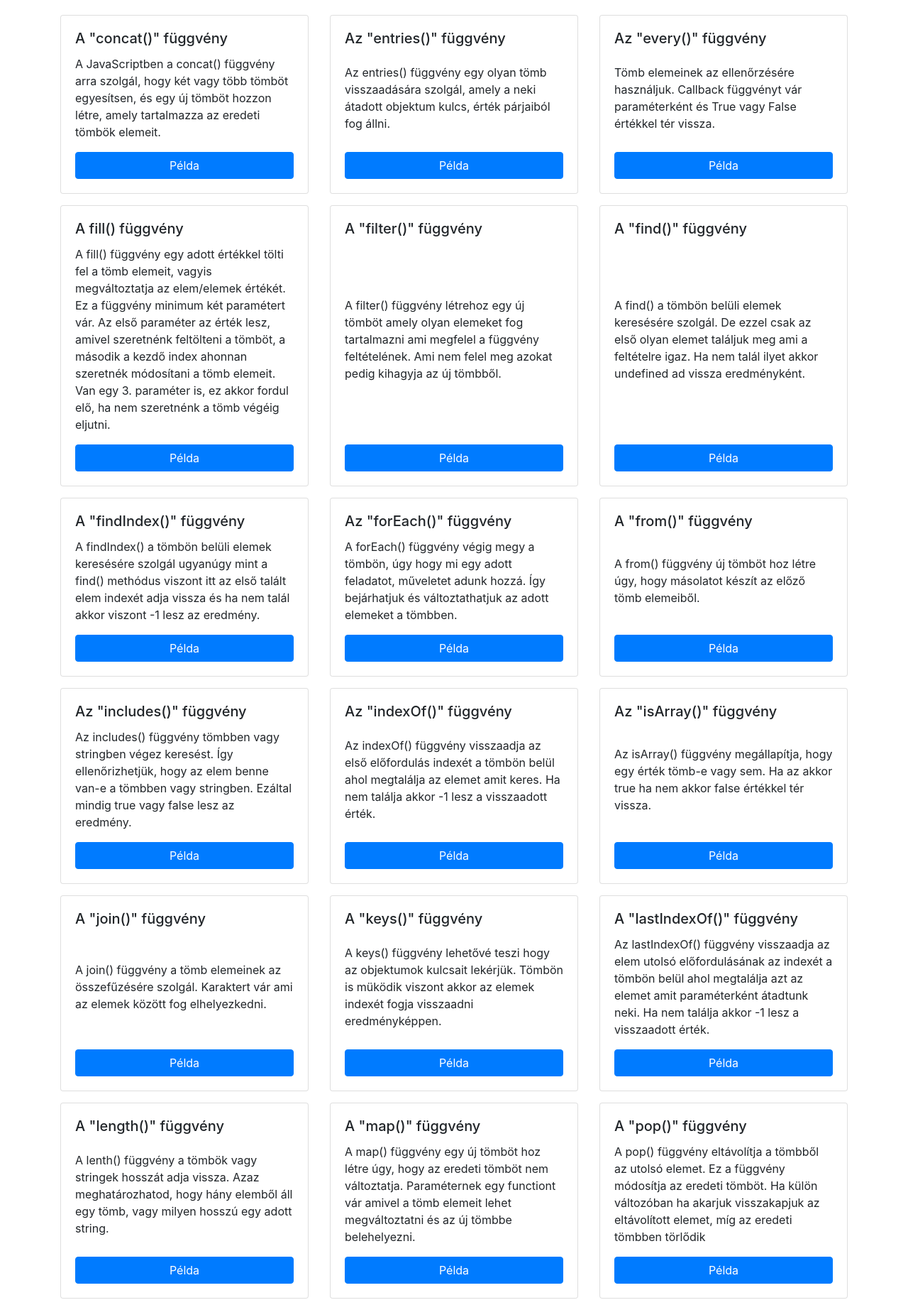
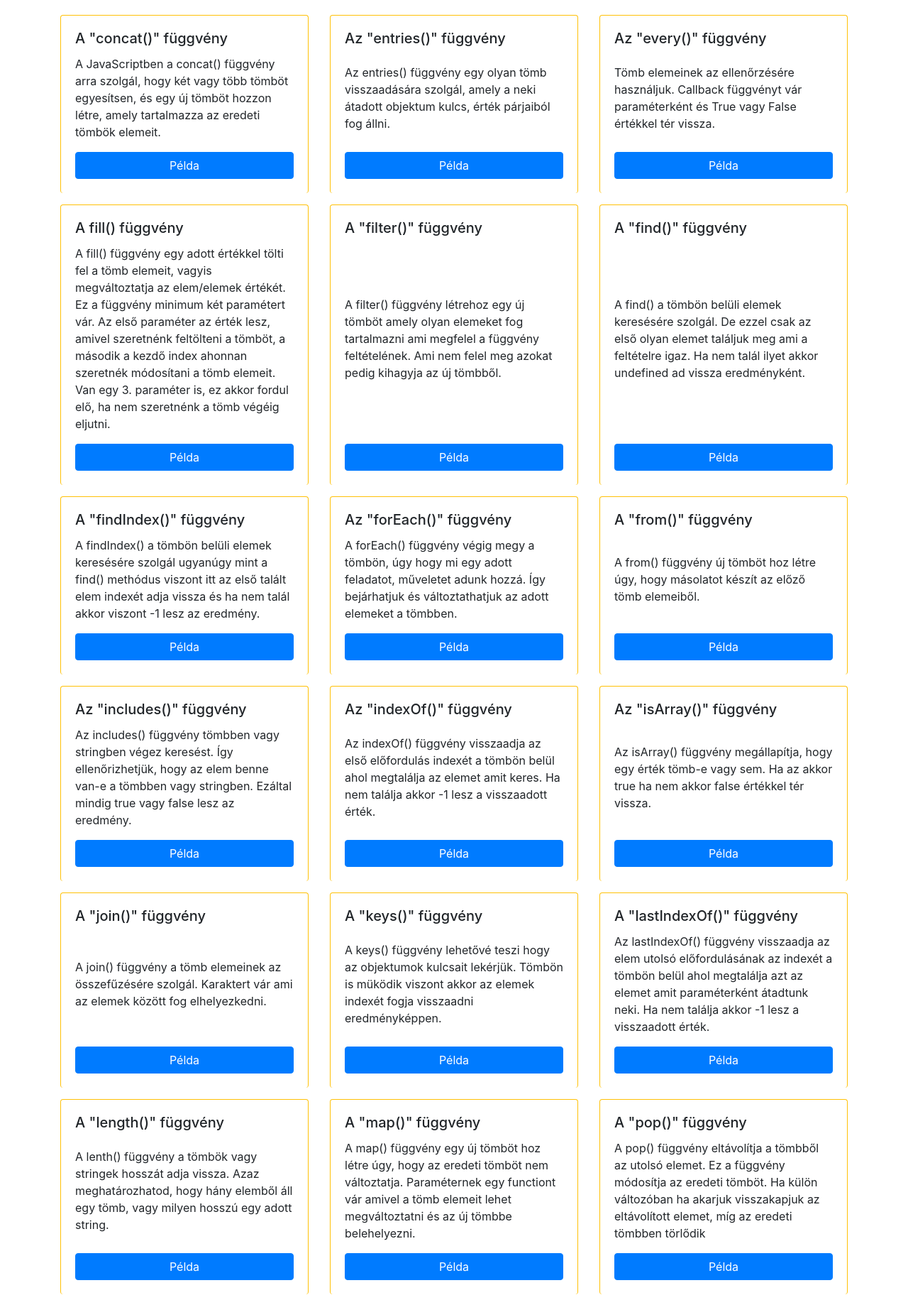
Before and after one commit to zoltan-gacsal/METHOD, a plain HTML site: page index.html in a window 1280 px wide. Shown: the part 75-1906 px from the top of the page at 71% size. Drawn offline with nearby package versions, Linux system fonts and the light colour scheme.

Commit message:
border on the card

```diff
--- a/index.html
+++ b/index.html
@@ -19,7 +19,7 @@
         <div class="card-group ">
             <div class="row d-flex ">
                 <div class="col-md-4 mb-3">
-                    <div class="card ">
+                    <div class="card border border-bottom-0 border-warning h-100">
                         <div class="card-body d-flex flex-column align-items-start justify-content-between h-100 ">
                             <h5 class="card-title">A "concat()" függvény</h5>
                             <p class="card-text">A JavaScriptben a concat() függvény arra szolgál, hogy két vagy több
@@ -32,7 +32,7 @@
                 </div>
 
                 <div class="col-md-4 mb-3">
-                    <div class="card h-100 ">
+                    <div class="card border border-bottom-0 border-warning h-100 ">
                         <div class="card-body d-flex flex-column align-items-start justify-content-between h-100 d-flex flex-column align-items-start justify-content-between h-100">
                             <h5 class="card-title">Az "entries()" függvény</h5>
                             <p class="card-text">Az entries() függvény egy olyan tömb visszaadására szolgál, amely a
@@ -44,7 +44,7 @@
                 </div>
 
                 <div class="col-md-4 mb-3">
-                    <div class="card h-100">
+                    <div class="card border border-bottom-0 border-warning h-100">
                         <div class="card-body d-flex flex-column align-items-start justify-content-between h-100 d-flex flex-column align-items-start justify-content-between h-100">
                             <h5 class="card-title">Az "every()" függvény</h5>
                             <p class="card-text">Tömb elemeinek az ellenőrzésére használjuk. Callback függvényt vár
@@ -56,7 +56,7 @@
                 </div>
 
                 <div class="col-md-4 mb-3">
-                    <div class="card h-100">
+                    <div class="card border border-bottom-0 border-warning h-100">
                         <div class="card-body d-flex flex-column align-items-start justify-content-between h-100 d-flex flex-column align-items-start justify-content-between h-100">
                             <h5 class="card-title">A fill() függvény</h5>
                             <p class="card-text">A fill() függvény egy adott értékkel tölti fel a tömb elemeit, vagyis
@@ -72,7 +72,7 @@
                 </div>
 
                 <div class="col-md-4 mb-3">
-                    <div class="card h-100">
+                    <div class="card border border-bottom-0 border-warning h-100">
                         <div class="card-body d-flex flex-column align-items-start justify-content-between h-100 d-flex flex-column align-items-start justify-content-between h-100">
                             <h5 class="card-title">A "filter()" függvény</h5>
                             <p class="card-text">A filter() függvény létrehoz egy új tömböt amely olyan elemeket fog
@@ -86,7 +86,7 @@
                 </div>
 
                 <div class="col-md-4 mb-3">
-                    <div class="card h-100">
+                    <div class="card border border-bottom-0 border-warning h-100">
                         <div class="card-body d-flex flex-column align-items-start justify-content-between h-100 d-flex flex-column align-items-start justify-content-between h-100">
                             <h5 class="card-title">A "find()" függvény</h5>
                             <p class="card-text">A find() a tömbön belüli elemek keresésére szolgál. De ezzel csak az
@@ -100,7 +100,7 @@
                 </div>
 
                 <div class="col-md-4 mb-3">
-                    <div class="card h-100">
+                    <div class="card border border-bottom-0 border-warning h-100">
                         <div class="card-body d-flex flex-column align-items-start justify-content-between h-100">
                             <h5 class="card-title">A "findIndex()" függvény</h5>
                             <p class="card-text">A findIndex() a tömbön belüli elemek keresésére szolgál ugyanúgy mint a
@@ -115,7 +115,7 @@
 
 
                 <div class="col-md-4 mb-3">
-                    <div class="card h-100">
+                    <div class="card border border-bottom-0 border-warning h-100">
                         <div class="card-body d-flex flex-column align-items-start justify-content-between h-100">
                             <h5 class="card-title">Az "forEach()" függvény</h5>
                             <p class="card-text">A forEach() függvény végig megy a tömbön, úgy hogy mi egy adott
@@ -129,7 +129,7 @@
                 </div>
 
                 <div class="col-md-4 mb-3">
-                    <div class="card h-100">
+                    <div class="card border border-bottom-0 border-warning h-100">
                         <div class="card-body d-flex flex-column align-items-start justify-content-between h-100">
                             <h5 class="card-title">A "from()" függvény</h5>
                             <p class="card-text">A from() függvény új tömböt hoz létre úgy, hogy másolatot készít az
@@ -142,7 +142,7 @@
                 </div>
 
                 <div class="col-md-4 mb-3">
-                    <div class="card h-100">
+                    <div class="card border border-bottom-0 border-warning h-100">
                         <div class="card-body d-flex flex-column align-items-start justify-content-between h-100">
                             <h5 class="card-title">Az "includes()" függvény</h5>
                             <p class="card-text">Az includes() függvény tömbben vagy stringben végez keresést. Így
@@ -156,7 +156,7 @@
                 </div>
 
                 <div class="col-md-4 mb-3">
-                    <div class="card h-100">
+                    <div class="card border border-bottom-0 border-warning h-100">
                         <div class="card-body d-flex flex-column align-items-start justify-content-between h-100">
                             <h5 class="card-title">Az "indexOf()" függvény</h5>
                             <p class="card-text">Az indexOf() függvény visszaadja az első előfordulás indexét a tömbön
@@ -170,7 +170,7 @@
                 </div>
 
                 <div class="col-md-4 mb-3">
-                    <div class="card h-100">
+                    <div class="card border border-bottom-0 border-warning h-100">
                         <div class="card-body d-flex flex-column align-items-start justify-content-between h-100">
                             <h5 class="card-title">Az "isArray()" függvény</h5>
                             <p class="card-text">Az isArray() függvény megállapítja, hogy egy érték tömb-e vagy sem. Ha
@@ -184,7 +184,7 @@
                 </div>
 
                 <div class="col-md-4 mb-3">
-                    <div class="card h-100">
+                    <div class="card border border-bottom-0 border-warning h-100">
                         <div class="card-body d-flex flex-column align-items-start justify-content-between h-100">
                             <h5 class="card-title">A "join()" függvény</h5>
                             <p class="card-text">A join() függvény a tömb elemeinek az összefűzésére szolgál. Karaktert
@@ -198,7 +198,7 @@
                 </div>
 
                 <div class="col-md-4 mb-3">
-                    <div class="card h-100">
+                    <div class="card border border-bottom-0 border-warning h-100">
                         <div class="card-body d-flex flex-column align-items-start justify-content-between h-100">
                             <h5 class="card-title">A "keys()" függvény</h5>
                             <p class="card-text">A keys() függvény lehetővé teszi hogy az objektumok kulcsait lekérjük.
@@ -210,7 +210,7 @@
                 </div>
 
                 <div class="col-md-4 mb-3">
-                    <div class="card h-100">
+                    <div class="card border border-bottom-0 border-warning h-100">
                         <div class="card-body d-flex flex-column align-items-start justify-content-between h-100">
                             <h5 class="card-title">A "lastIndexOf()" függvény</h5>
                             <p class="card-text">Az lastIndexOf() függvény visszaadja az elem utolsó előfordulásának az
@@ -224,7 +224,7 @@
                 </div>
 
                 <div class="col-md-4 mb-3">
-                    <div class="card h-100">
+                    <div class="card border border-bottom-0 border-warning h-100">
                         <div class="card-body d-flex flex-column align-items-start justify-content-between h-100">
                             <h5 class="card-title">A "length()" függvény</h5>
                             <p class="card-text">A lenth() függvény a tömbök vagy stringek hosszát adja vissza. Azaz
@@ -237,7 +237,7 @@
                 </div>
 
                 <div class="col-md-4 mb-3">
-                    <div class="card h-100">
+                    <div class="card border border-bottom-0 border-warning h-100">
                         <div class="card-body d-flex flex-column align-items-start justify-content-between h-100">
                             <h5 class="card-title">A "map()" függvény
                             </h5>
@@ -253,7 +253,7 @@
                 </div>
 
                 <div class="col-md-4 mb-3">
-                    <div class="card h-100">
+                    <div class="card border border-bottom-0 border-warning h-100">
                         <div class="card-body d-flex flex-column align-items-start justify-content-between h-100">
                             <h5 class="card-title">A "pop()" függvény</h5>
                             <p class="card-text">A pop() függvény eltávolítja a tömbből az utolsó elemet. Ez a függvény
@@ -266,7 +266,7 @@
                 </div>
 
                 <div class="col-md-4 mb-3">
-                    <div class="card h-100">
+                    <div class="card border border-bottom-0 border-warning h-100">
                         <div class="card-body d-flex flex-column align-items-start justify-content-between h-100">
                             <h5 class="card-title">A "push()" függvény</h5>
                             <p class="card-text">A push() függvény hozzáad a tömb végéhez elemet/elemeket. Ez is
@@ -279,7 +279,7 @@
                 </div>
 
                 <div class="col-md-4 mb-3">
-                    <div class="card h-100">
+                    <div class="card border border-bottom-0 border-warning h-100">
                         <div class="card-body d-flex flex-column align-items-start justify-content-between h-100">
                             <h5 class="card-title">A "shift()" függvény</h5>
                             <p class="card-text">a shift() függvény hasonlóképpen müködik mint a pop() függvény kivéve,
@@ -294,7 +294,7 @@
                 </div>
 
                 <div class="col-md-4 mb-3">
-                    <div class="card h-100">
+                    <div class="card border border-bottom-0 border-warning h-100">
                         <div class="card-body d-flex flex-column align-items-start justify-content-between h-100">
                             <h5 class="card-title">A "slice()" függvény</h5>
                             <p class="card-text">A slice() függvény az adott tömbből, stringből kiragadja az elemeket
@@ -309,7 +309,7 @@
                 </div>
 
                 <div class="col-md-4 mb-3">
-                    <div class="card h-100">
+                    <div class="card border border-bottom-0 border-warning h-100">
                         <div class="card-body d-flex flex-column align-items-start justify-content-between h-100">
                             <h5 class="card-title">A "some()" függvény</h5>
                             <p class="card-text">A some() függvény ellenőrzi, hogy egy elem megfelel-e a megadott
@@ -323,7 +323,7 @@
                 </div>
 
                 <div class="col-md-4 mb-3">
-                    <div class="card h-100">
+                    <div class="card border border-bottom-0 border-warning h-100">
                         <div class="card-body d-flex flex-column align-items-start justify-content-between h-100">
                             <h5 class="card-title">A "splice()" függvény</h5>
                             <p class="card-text">A splice() függvény az eredeti tömbön tesz módosítást mégpedig elemet
@@ -338,7 +338,7 @@
                 </div>
 
                 <div class="col-md-4 mb-3">
-                    <div class="card h-100">
+                    <div class="card border border-bottom-0 border-warning h-100">
                         <div class="card-body d-flex flex-column align-items-start justify-content-between h-100">
                             <h5 class="card-title">Az "unshift()" függvény</h5>
                             <p class="card-text">Az unshift() függvény a tömb elejéhez ad hozzá annyi elemet amennyit
```
